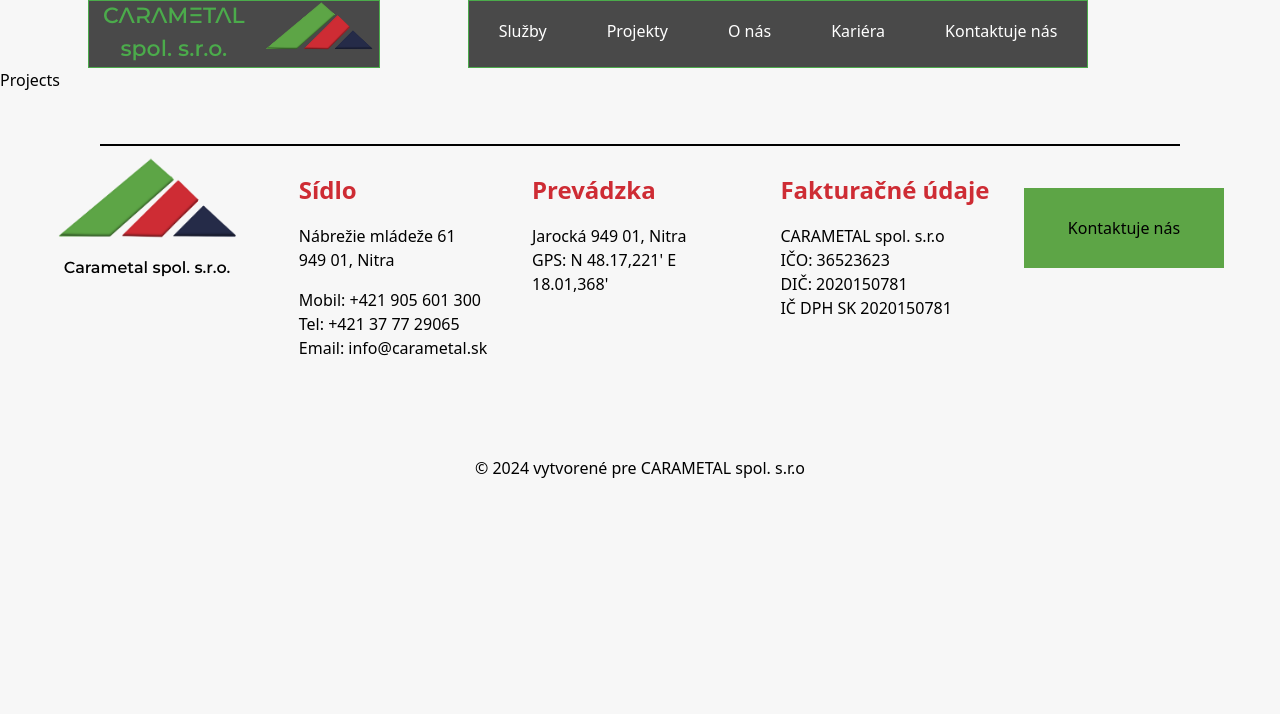
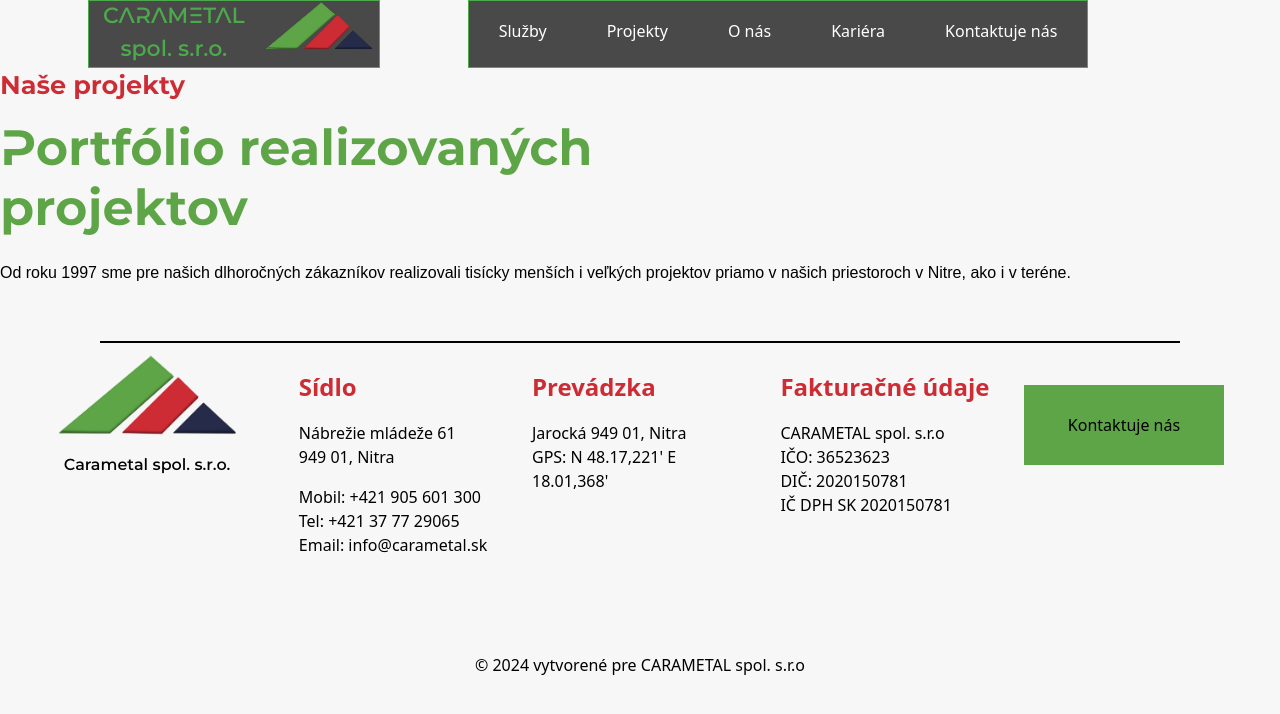
Before and after one commit to adabo4/carametal, a Next.js app in the folder frontend/: page /projekty in a window 1280 px wide. Shown: the top 714 px of the page. Built offline with nearby package versions, Linux system fonts and the light colour scheme; a web font is replaced by a local one.

Commit message:
added header on Projects page

```diff
--- a/frontend/src/app/page.tsx
+++ b/frontend/src/app/page.tsx
@@ -128,6 +128,7 @@ export default function Home() {
 
         <section className="section-header">
           <HomeSections
+            paragraphWidth="450px"
             subtitleWeight="bold"
             title="Realizácie"
             subtitle="Naše projekty"
--- a/frontend/src/app/projekty/page.tsx
+++ b/frontend/src/app/projekty/page.tsx
@@ -1,5 +1,21 @@
+import HomeSections from "@/components/HomeSections/HomeSections";
 import React from "react";
 
 export default function Projects() {
-  return <div>Projects</div>;
+  return (
+    <>
+      <div className="main-container">
+        <div className="section-header">
+          <HomeSections
+            subtitleWeight="bold"
+            title="Naše projekty"
+            subtitle="Portfólio realizovaných projektov"
+            paragraph="Od roku 1997 sme pre našich dlhoročných zákazníkov realizovali tisícky menších i veľkých projektov priamo v našich priestoroch v Nitre, ako i v teréne. "
+            subtitleWidth="wide"
+            paragraphWidth="93%"
+          ></HomeSections>
+        </div>
+      </div>
+    </>
+  );
 }
--- a/frontend/src/components/HomeSections/HomeSections.tsx
+++ b/frontend/src/components/HomeSections/HomeSections.tsx
@@ -9,12 +9,20 @@ export default function HomeSections({
   paragraph,
   subtitleWidth = "normal",
   subtitleWeight = "light",
+  paragraphWidth,
 }: HomeSectionProps): React.JSX.Element {
   const widthClass = subtitleWidth !== "normal" ? styles[subtitleWidth] : "";
   const weightClass = subtitleWeight !== "light" ? styles[subtitleWeight] : "";
   return (
     <>
-      <div className={styles.titles}>
+      <div
+        className={styles.titles}
+        style={
+          paragraphWidth
+            ? ({ "--paragraph-width": paragraphWidth } as React.CSSProperties)
+            : {}
+        }
+      >
         <h2>{title}</h2>
         <h3 className={`${styles.subtitle} ${widthClass} ${weightClass}`}>
           {subtitle}
--- a/frontend/src/components/HomeSections/Sections.module.css
+++ b/frontend/src/components/HomeSections/Sections.module.css
@@ -40,7 +40,7 @@
 
 
 .titles p {
-    width: 400px;
+    width: var(--paragraph-width, 400px);
     font-family: Arial, Helvetica, sans-serif;
     line-height: 2;
 }
--- a/frontend/src/lib/helpers.ts
+++ b/frontend/src/lib/helpers.ts
@@ -34,6 +34,7 @@ export interface HomeSectionProps {
   btnText?: string;
   subtitleWidth?: "normal" | "wide";
   subtitleWeight?: "light" | "bold";
+  paragraphWidth?: string;
 }
 
 export const navbarLinks: NavItem[] = [
```
Also changed, not shown: frontend/src/components/HomeSections/ParagraphWithCustomWidth.tsx (added).
